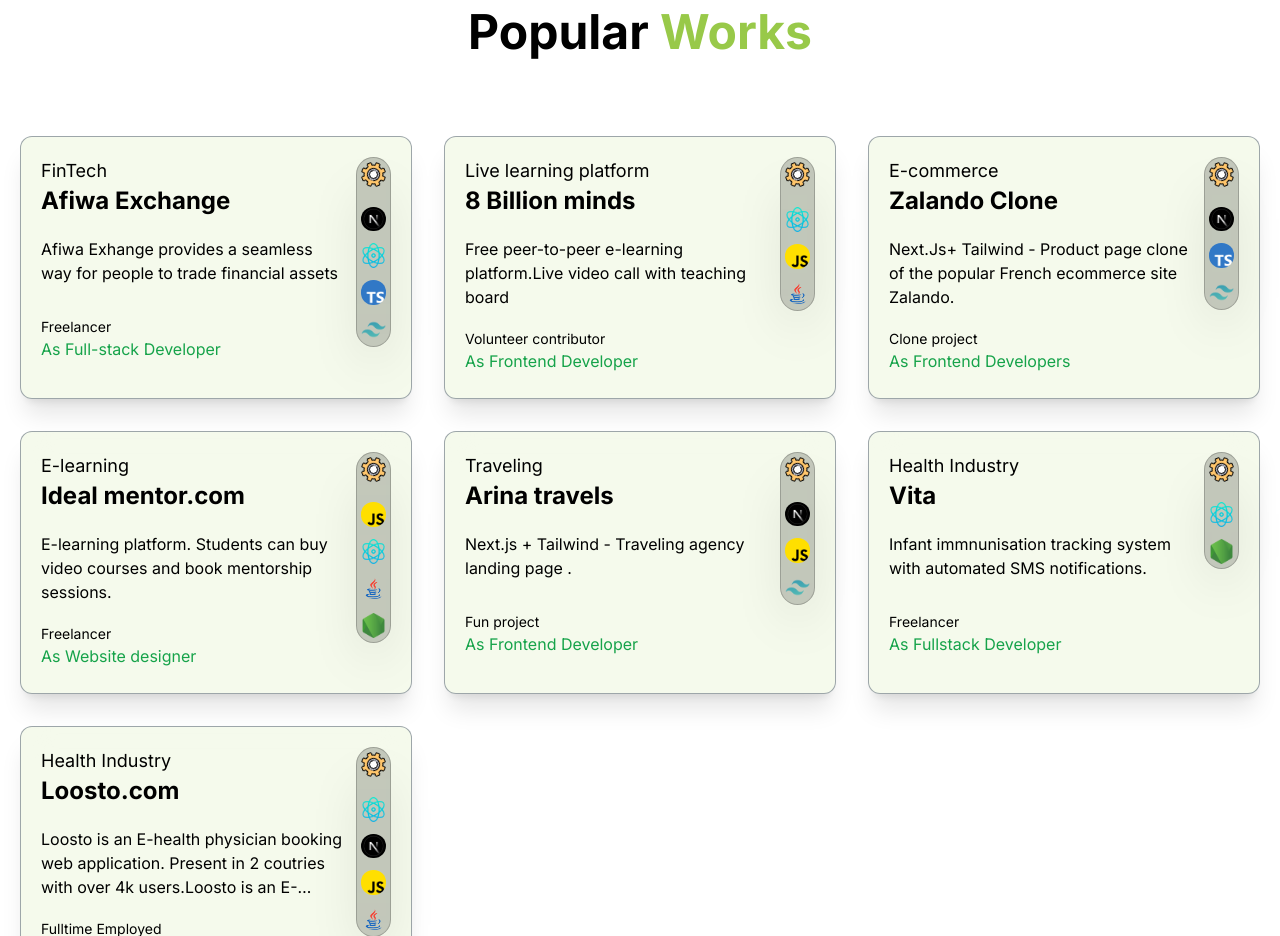
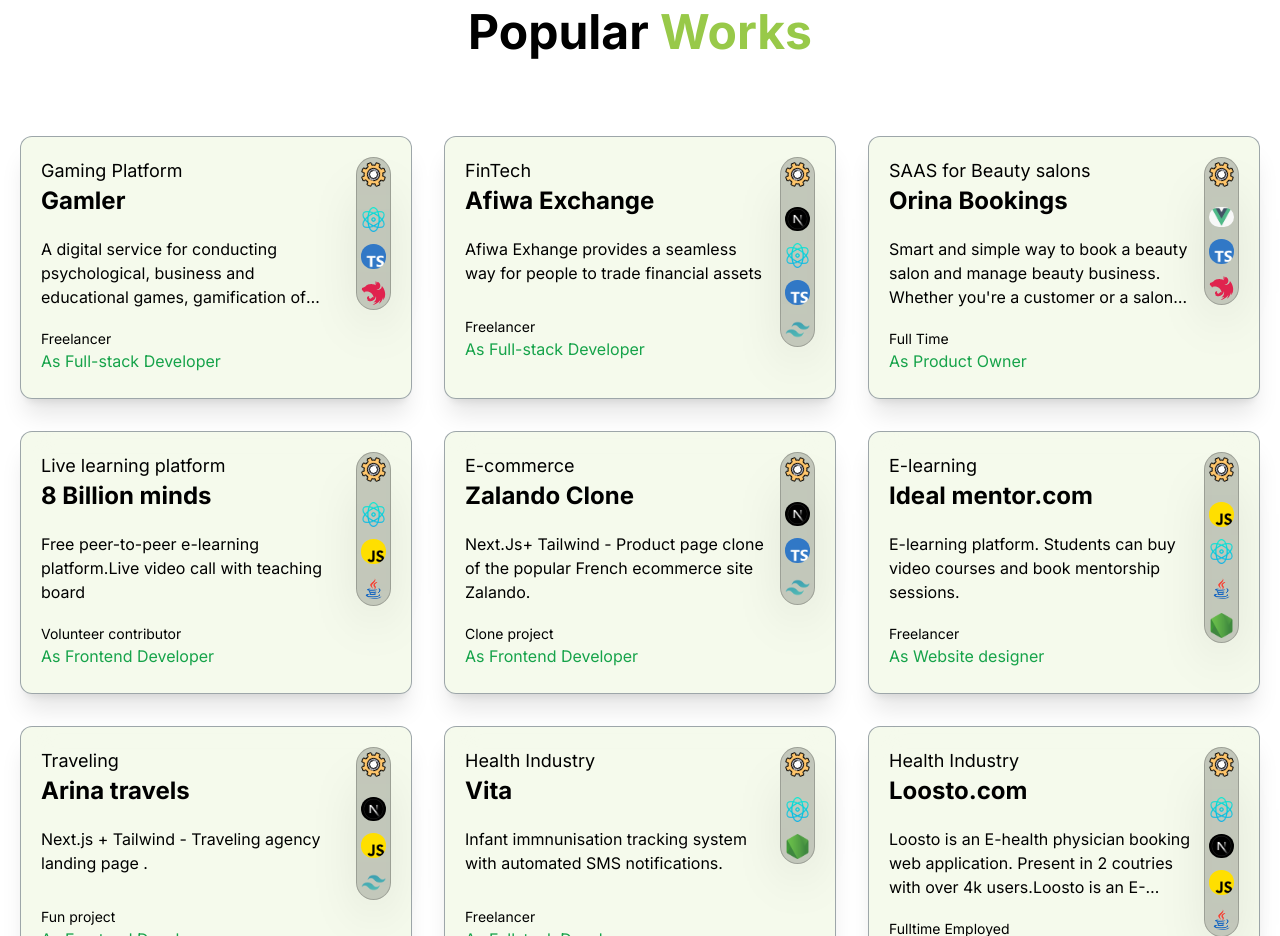
Before and after one commit to Borel-TG/borel_tg_portfolio, a Next.js app: page / in a window 1280 px wide. Shown: the part 1780-2716 px from the top of the page. Built offline with nearby package versions, Linux system fonts and the light colour scheme.

Commit message:
added new roles

```diff
--- a/data/index.js
+++ b/data/index.js
@@ -1,4 +1,15 @@
 export const myProjects = [
+  {
+    name: "Gamler",
+    url: "https:/gamler.online/",
+    type: "Freelancer",
+    role: "Full-stack Developer",
+    industry: "Gaming Platform",
+    image: "/gamler-logo.png",
+    sumarry:
+      "A digital service for conducting psychological, business and educational games, gamification of learning",
+    technologies: ["/reactjs.png", "/typescript.png", "/nestjs.svg"],
+  },
   {
     name: "Afiwa Exchange",
     url: "https://afiwaexchange.com",
@@ -14,6 +25,17 @@
       "/typescript.png",
       "/tailwind.png",
     ],
+  },
+  {
+    name: "Orina Bookings",
+    url: "https://www.orina.beauty/",
+    type: "Full Time",
+    role: "Product Owner",
+    industry: "SAAS for Beauty salons",
+    image: "/gamler-logo.png",
+    sumarry:
+      "Smart and simple way to book a beauty salon and manage beauty business. Whether you're a customer or a salon owner — Orina connects you in seconds.",
+    technologies: ["/vuejs.jpeg", "/typescript.png", "/nestjs.svg"],
   },
 
   {
@@ -33,7 +55,7 @@
     type: "Clone project",
     industry: "E-commerce",
     image: "/zalando.webp",
-    role: "Frontend Developers",
+    role: "Frontend Developer",
     sumarry:
       "Next.Js+ Tailwind - Product page clone of the popular French ecommerce site Zalando.",
     technologies: ["/nextjs.jpg", "/typescript.png", "/tailwind.png"],
```
Also changed, not shown: public/gamler-logo.png (added), public/vuejs.jpeg (added).
